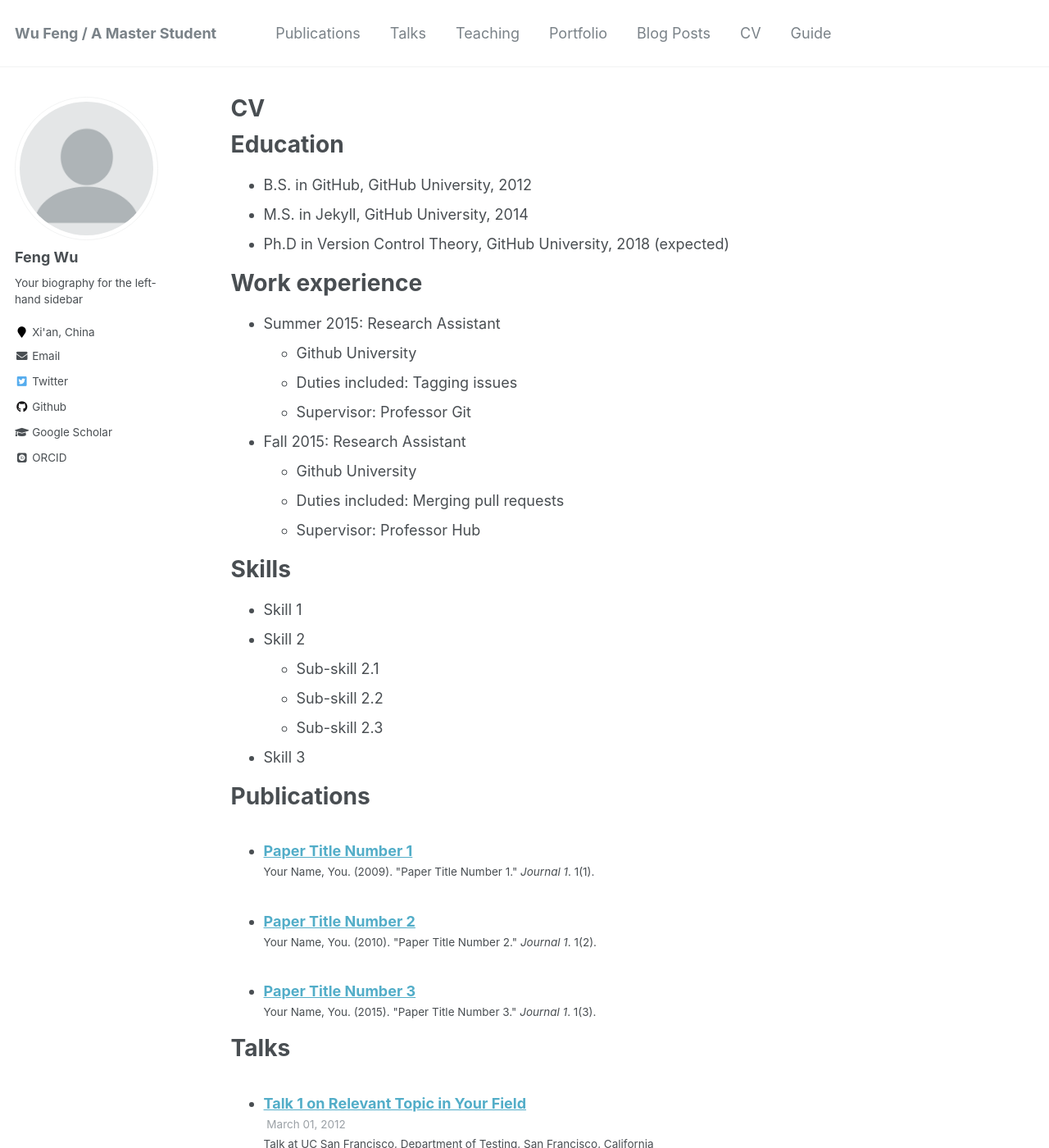
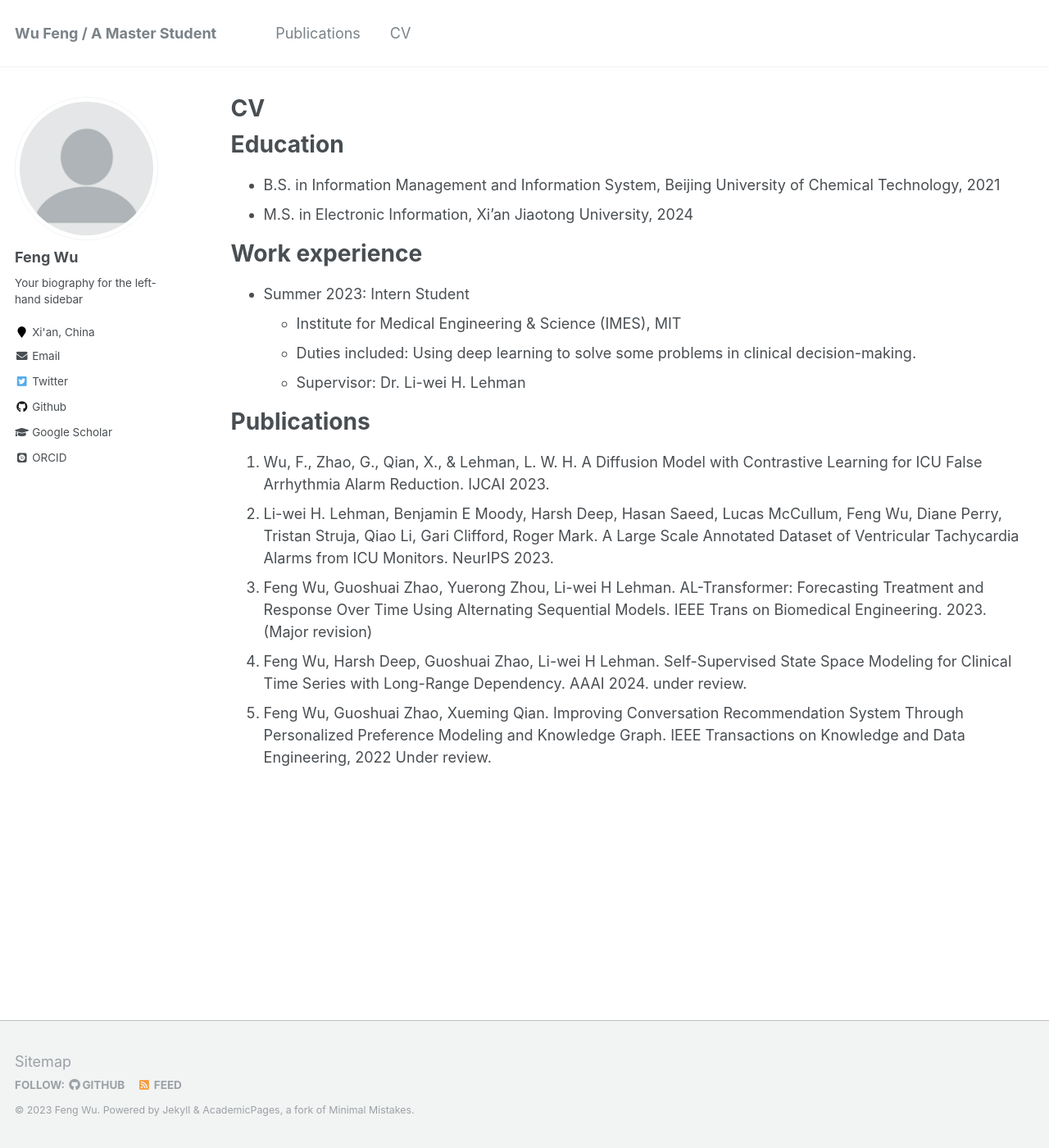
Before and after one commit to meiyoufeng116/meiyoufeng116.github.io, a Jekyll site: the page built from _pages/cv.md, in a window 1280 px wide and 1400 px high. Shown: the whole window at 82% size. Built offline with Jekyll 4.4.1, drawn with Linux system fonts in a browser that asks for light colours; some web fonts are replaced; some of the changed text lies outside the part shown.

Commit message:
9/5 update

```diff
--- a/_data/navigation.yml
+++ b/_data/navigation.yml
@@ -3,20 +3,5 @@ main:
   - title: "Publications"
     url: /publications/
 
-  - title: "Talks"
-    url: /talks/
-
-  - title: "Teaching"
-    url: /teaching/
-
-  - title: "Portfolio"
-    url: /portfolio/
-
-  - title: "Blog Posts"
-    url: /year-archive/
-
   - title: "CV"
     url: /cv/
-
-  - title: "Guide"
-    url: /markdown/
--- a/_pages/cv.md
+++ b/_pages/cv.md
@@ -11,49 +11,22 @@ redirect_from:
 
 Education
 ======
-* B.S. in GitHub, GitHub University, 2012
-* M.S. in Jekyll, GitHub University, 2014
-* Ph.D in Version Control Theory, GitHub University, 2018 (expected)
+* B.S. in Information Management and Information System, Beijing University of Chemical Technology, 2021
+* M.S. in Electronic Information, Xi'an Jiaotong University, 2024
+<!-- * Ph.D in Version Control Theory, GitHub University, 2018 (expected) -->
 
 Work experience
 ======
-* Summer 2015: Research Assistant
-  * Github University
-  * Duties included: Tagging issues
-  * Supervisor: Professor Git
+* Summer 2023: Intern Student
+  * Institute for Medical Engineering & Science (IMES), MIT
+  * Duties included: Using deep learning to solve some problems in clinical decision-making.
+  * Supervisor: Dr. Li-wei H. Lehman
 
-* Fall 2015: Research Assistant
-  * Github University
-  * Duties included: Merging pull requests
-  * Supervisor: Professor Hub
-
-Skills
-======
-* Skill 1
-* Skill 2
-  * Sub-skill 2.1
-  * Sub-skill 2.2
-  * Sub-skill 2.3
-* Skill 3
 
 Publications
 ======
-  <ul>{% for post in site.publications %}
-    {% include archive-single-cv.html %}
-  {% endfor %}</ul>
-
-Talks
-======
-  <ul>{% for post in site.talks %}
-    {% include archive-single-talk-cv.html %}
-  {% endfor %}</ul>
-
-Teaching
-======
-  <ul>{% for post in site.teaching %}
-    {% include archive-single-cv.html %}
-  {% endfor %}</ul>
-
-Service and leadership
-======
-* Currently signed in to 43 different slack teams
+1. 	Wu, F., Zhao, G., Qian, X., & Lehman, L. W. H. A Diffusion Model with Contrastive Learning for ICU False Arrhythmia Alarm Reduction. IJCAI 2023.
+2. Li-wei H. Lehman, Benjamin E Moody, Harsh Deep, Hasan Saeed, Lucas McCullum, Feng Wu, Diane Perry, Tristan Struja, Qiao Li, Gari Clifford, Roger Mark. A Large Scale Annotated Dataset of Ventricular Tachycardia Alarms from ICU Monitors. NeurIPS 2023.
+3.	Feng Wu, Guoshuai Zhao, Yuerong Zhou, Li-wei H Lehman. AL-Transformer: Forecasting Treatment and Response Over Time Using Alternating Sequential Models. IEEE Trans on Biomedical Engineering. 2023. (Major revision)
+4.	Feng Wu, Harsh Deep, Guoshuai Zhao, Li-wei H Lehman. Self-Supervised State Space Modeling for Clinical Time Series with Long-Range Dependency. AAAI 2024. under review.
+5.	Feng Wu, Guoshuai Zhao, Xueming Qian. Improving Conversation Recommendation System Through Personalized Preference Modeling and Knowledge Graph. IEEE Transactions on Knowledge and Data Engineering, 2022 Under review.
```
Also changed, not shown: _pages/about.md (+7 -1 lines).
